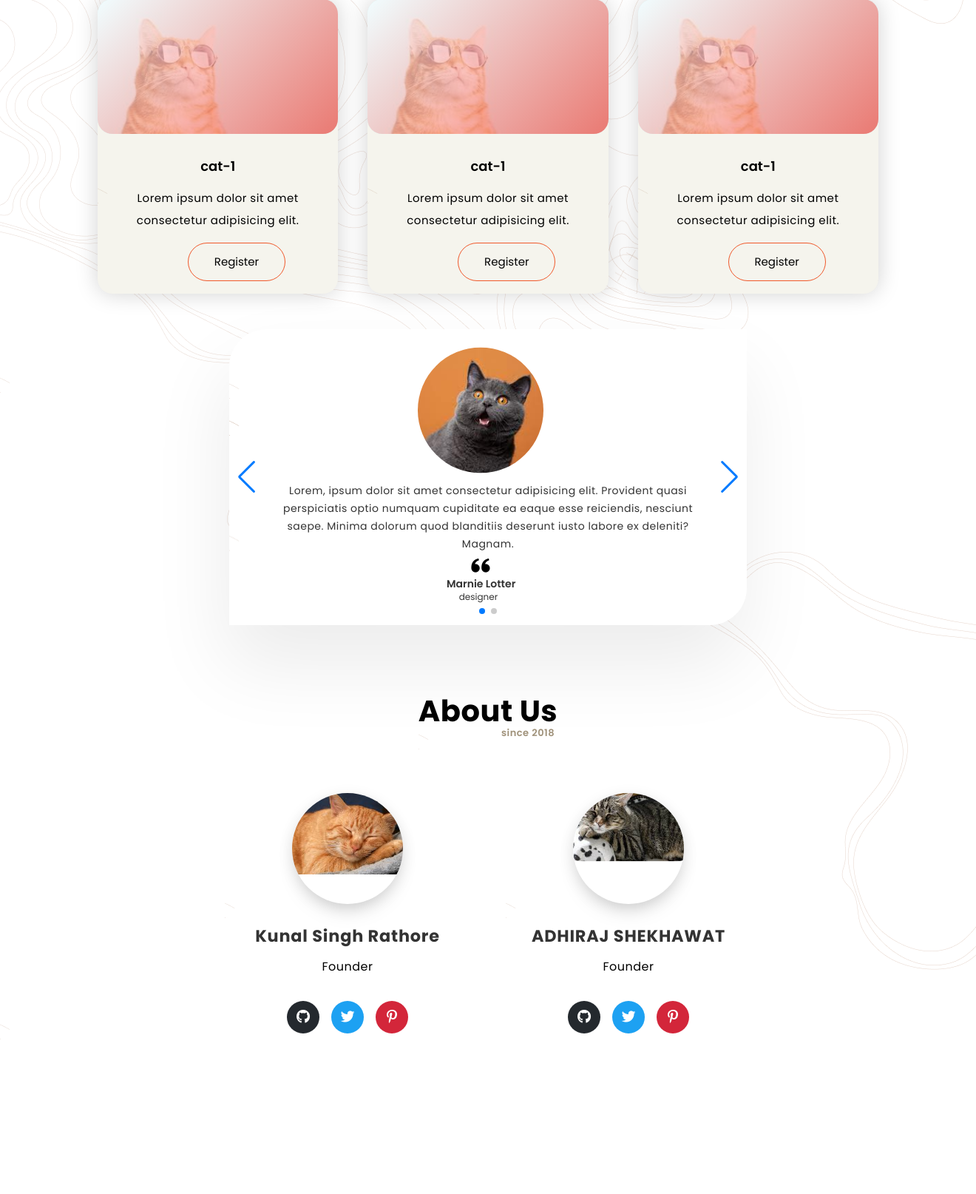
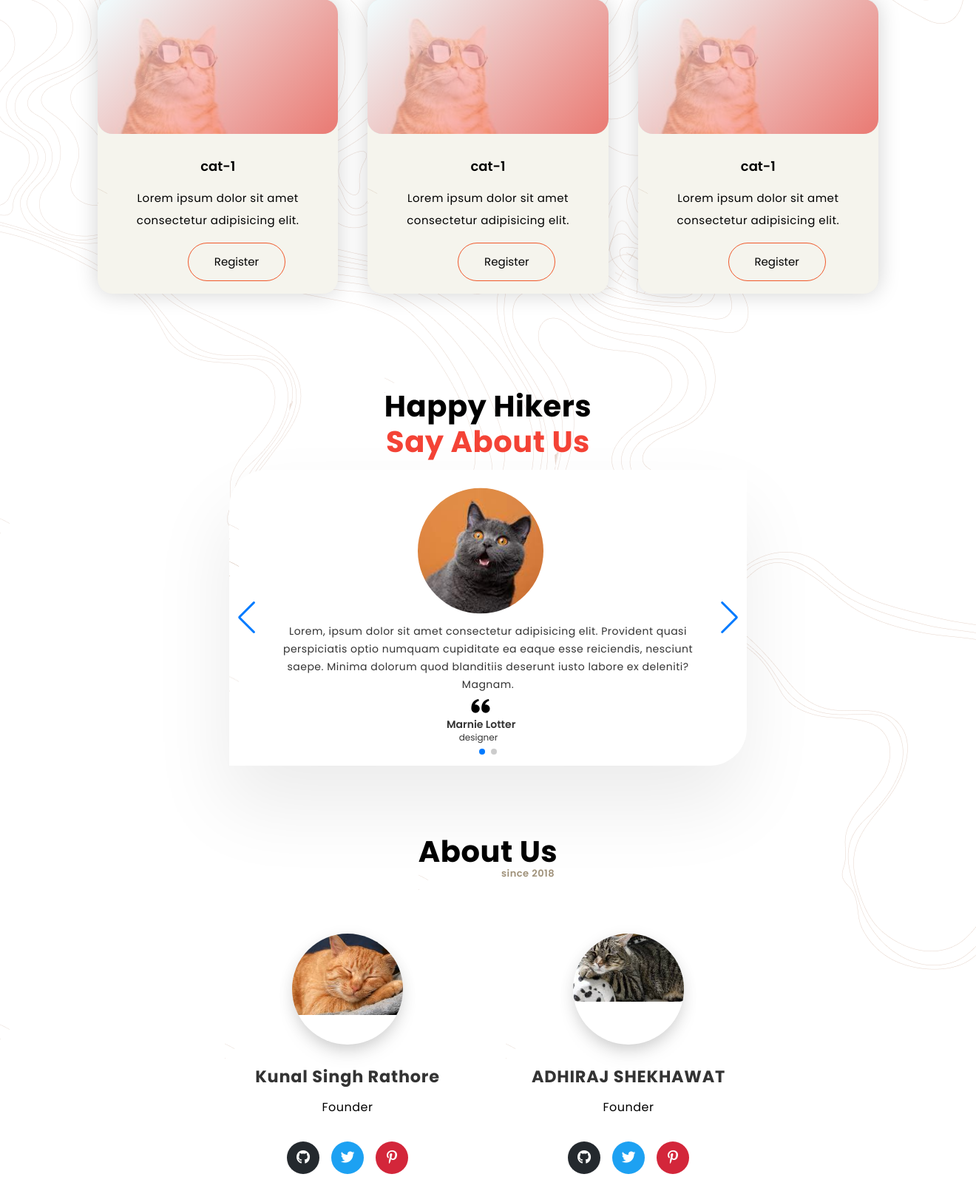
Before and after one commit to vinii-13/Webdev_1, a PHP site: page / in a window 1320 px wide; the page is wider, and only the part inside the window is pictured. Shown: the part 1862-3476 px from the top of that part at 74% size. Run offline with PHP 8.4, Linux system fonts and the light colour scheme; some libraries are stand-ins or nearby versions.

Commit message:
added links

```diff
--- a/index.html
+++ b/index.html
@@ -162,7 +162,12 @@
     </section>
 
     <!-----------------------testimonial take 2---------------------------------------------------------------------------->
+    <div class="textt" id="blog">
+        <p style="font-weight: bold; color: black; font-size: 40px;">Happy Hikers<br><br><span style="color: #f44336; font-size: 40px;">Say About Us</span></p>
+
+    </div>
     <section class="containerr">
+
         <div class="testimonial mySwiper">
             <div class="testi-content swiper-wrapper">
                 <div class="slide swiper-slide">
@@ -240,13 +245,13 @@
                 <img class="footer-logo" src="images/logo.png" alt="">
                 <h3>HUNTERHIKERS</h3>
                 <p class="footer-links">
-                    <a href="#">home</a>
+                    <a href="#home">home</a>
                     |
-                    <a href="#">about</a>
+                    <a href="#abouttt">about</a>
                     |
-                    <a href="#">contact</a>
+                    <a href="#home">contact</a>
                     |
-                    <a href="#">blog</a>
+                    <a href="#blog">blog</a>
                 </p>
 
             </div>
@@ -275,10 +280,10 @@
                     ullam delectus molestiae autem.
                 </p>
                 <div class="footer-icons">
-                    <a href="#"><i class="fa fa-instagram"></i></a>
-                    <a href="#"><i class="fa fa-linkedin"></i></a>
+                    <a href="https://www.instagram.com/hunterhikers/?hl=en"><i class="fa fa-instagram"></i></a>
+                    <a href="https://www.linkedin.com/company/hunterhikers/"><i class="fa fa-linkedin"></i></a>
                     <a href="#"><i class="fa fa-twitter"></i></a>
-                    <a href="#"><i class="fa fa-youtube"></i></a>
+                    <a href="https://youtube.com/@Hunterhikers"><i class="fa fa-youtube"></i></a>
 
                 </div>
             </div>
--- a/style.css
+++ b/style.css
@@ -439,9 +439,15 @@ img {
 
 
 /*.................................................................testimonials take 2=successful................................................................*/
-
+.textt{
+  font-size: 50px;
+  padding-top: 100px;
+  height: 50px;
+  line-height: 20%;
+}
 .containerr {
   height: 26rem;
+  margin-top: 40px;
   width: 100%;
   display: flex;
   align-items: center;
```
